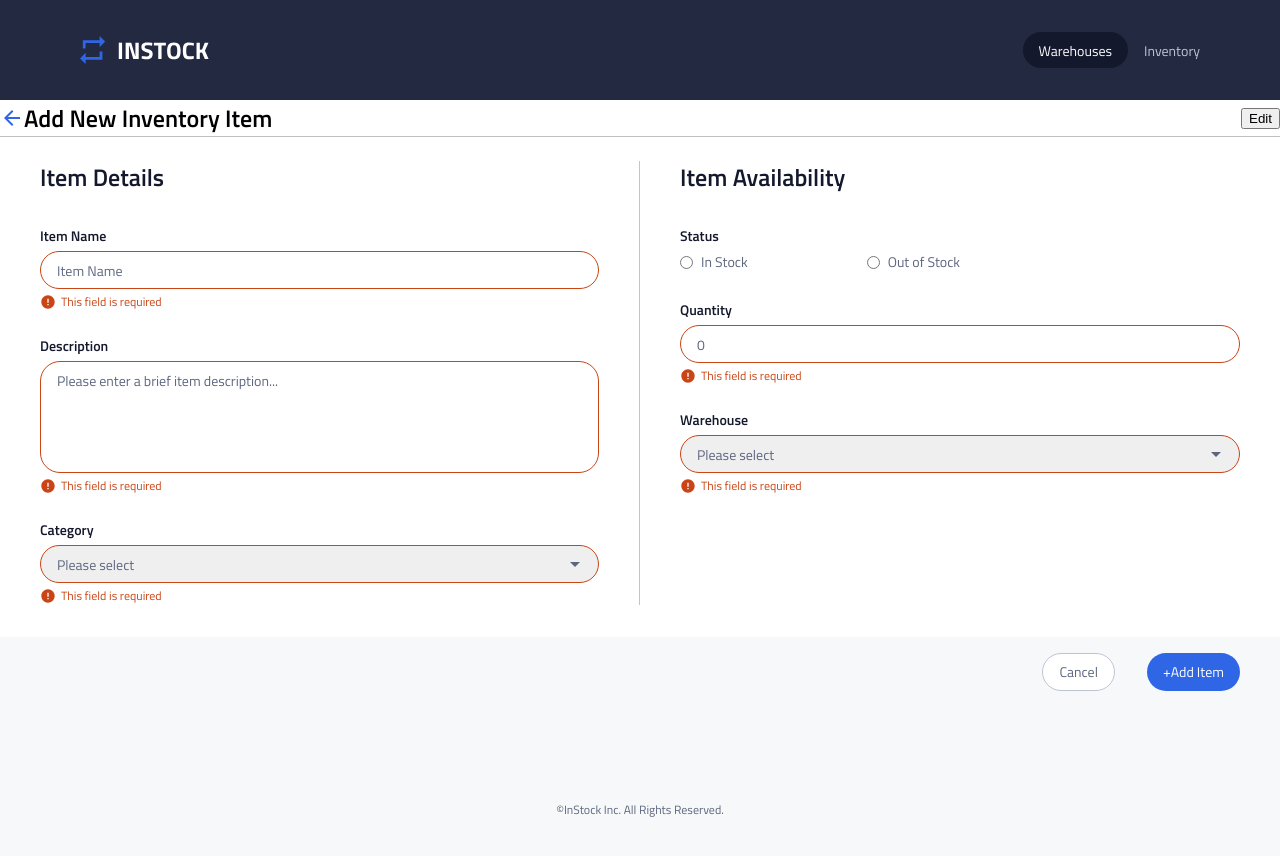
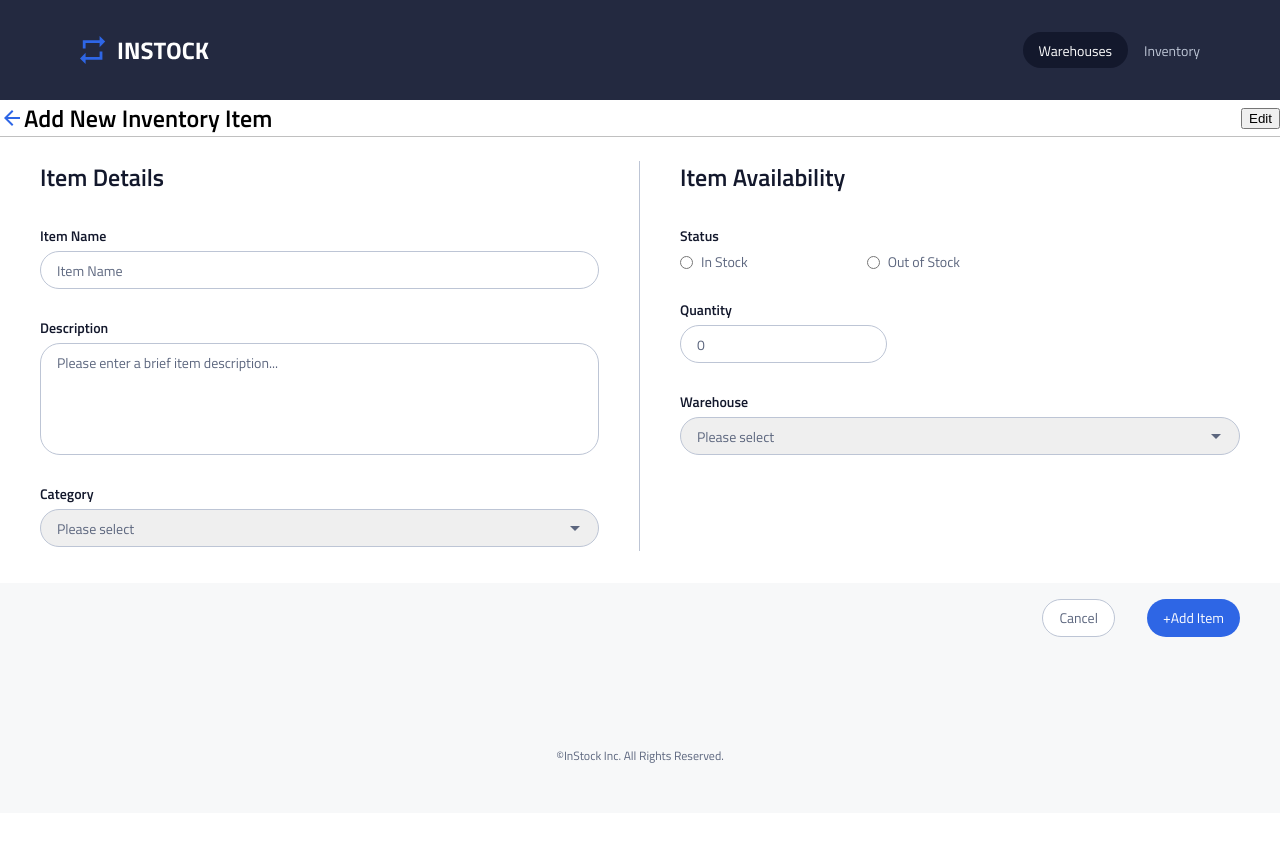
Before and after one commit to vibrentcarey/intstock, a React (Create React App) app in the folder client/: page /inventories/1 in a window 1280 px wide. Shown: the top 856 px of the page. After the commit the page ends 813 px from the top, so only its background shows below. Built offline with nearby package versions, Linux system fonts and the light colour scheme.

Commit message:
add validation for when form is submitted

```diff
--- a/client/src/components/InventoryForm/InventoryForm.js
+++ b/client/src/components/InventoryForm/InventoryForm.js
@@ -3,44 +3,96 @@ import React, { Component } from "react";
 import axios from "axios";
 import errorIcon from "../../assets/error-24px.svg";
 import Button from "../../Button/Button";
-import { Redirect } from 'react-router';
 
 let categoriesList = ['Accessories', 'Apparel', 'Electronics', 'Gear', 'Health'];
 let warehouseNames = ['Manhattan', 'King West', 'Granville', 'San Fran', 'Santa Monica', 'Seattle', 'Montreal', 'Boston'];
 
 class InventoryForm extends Component {
     state = {
-
+        form:{
             itemName: '',
             description:'',
             category: '',
             quantity: '',
+            status: '',
             warehouseName: '',
+        },
+        validation : {
+            itemName: true,
+            description: true,
+            category: true,
+            quantity: true,
+            status: true,
+            warehouseName: true
+        }
     }
 
     cancelHandler = (e) => {
-        e.preventDefault()
-        this.props.history.push("/")
+        this.props.props.history.push("/")
     }
 
     handleChange = (e) => {
         this.setState({
-            [e.target.name]: e.target.value
+            form:{
+                [e.target.name]: e.target.value
+            }
         });
+
         console.log(e.target.value)
     }
     isFormDataValid = (e) => {
-        const { itemName, description, category,quantity, warehouseName} = this.state;
-        if(!itemName || !category || !description ||!quantity || !warehouseName) {
+        const { itemName, description, category,quantity, warehouseName, status} = this.state;
+        if(!itemName || !category || !description ||!quantity || !warehouseName || !status) {
         return false
         }
     }
 
-
-
     // submit form
     submitHandler = (e) => {
         e.preventDefault();
+        console.log(this.state.form.itemName)
+
+        // validating form after submission
+        // itemName
+        if(!this.state.form.itemName) {
+            this.setState({validation: {
+                itemName: false
+            }})
+        }
+        // description
+        if(!this.state.form.description) {
+            this.setState({validation: {
+                description: false
+            }})
+        }
+
+        // category
+        if(!this.state.form.category) {
+            this.setState({validation: {
+                category: false
+            }})
+        }
+
+        // status
+        if(!this.state.form.status) {
+            this.setState({validation: {
+                status: false
+            }})
+        }
+
+        // quantity
+        if(!this.state.form.quantity) {
+            this.setState({validation: {
+                quantity: false
+            }})
+        }
+        // warehouseName
+        if(!this.state.form.warehouseName) {
+            this.setState({validation: {
+                warehouseName: false
+            }})
+        }
+
         if(this.isFormDataValid) {
             const warehouseId = this.props.props.match.params.warehouseId
             // 2922c286-16cd-4d43-ab98-c79f698aeab0
@@ -49,6 +101,7 @@ class InventoryForm extends Component {
                 itemName: e.target.itemName.value,
                 description: e.target.description.value,
                 category: e.target.category.value,
+                status: e.target.status.value,
                 quantity: e.target.quantity.value,
                 warehouseName: e.target.warehouseName.value
             }
@@ -62,7 +115,6 @@ class InventoryForm extends Component {
             })
             e.target.reset();
         }
-
     }
 
     render() {
@@ -77,7 +129,7 @@ class InventoryForm extends Component {
                             <h2 className='inventory-form__heading'>Item Details</h2>
                             {/* Item Name */}
                             <label className='inventory-form__label' htmlFor='itemName'>Item Name </label>
-                            <input className={this.state.valid ? 'inventory-form__input' : 'inventory-form__input inventory-form__input--invalid'}
+                            <input className={this.state.validation.itemName ? 'inventory-form__input' : 'inventory-form__input inventory-form__input--invalid'}
                                 id='itemName'
                                 name='itemName'
                                 type='text'
@@ -85,7 +137,7 @@ class InventoryForm extends Component {
                                 onChange ={this.handleChange}
                                  />
                             {/* Validation form */}
-                            <div className={this.state.itemName ? 'inventory-form__warning--valid' : 'inventory-form__warning'}>
+                            <div className={this.state.validation.itemName ? 'inventory-form__warning--valid' : 'inventory-form__warning'}>
                                 <img
                                     className='inventory-form__warning-icon'
                                     src={errorIcon}
@@ -95,22 +147,25 @@ class InventoryForm extends Component {
                                     This field is required
                                 </p>
                             </div>
+
                             {/* Description */}
                             <label className='inventory-form__label' htmlFor='description'>Description</label>
                             <textarea
                                 placeholder='Please enter a brief item description...'
                                 name='description'
                                 onChange ={this.handleChange}
-                                className={this.state.description ? 'inventory-form__textarea' : 'inventory-form__textarea inventory-form__textarea--invalid'}>
+                                className={this.state.validation.description ? 'inventory-form__textarea' : 'inventory-form__textarea inventory-form__textarea--invalid'}>
                             </textarea>
+
                             {/* Validation form */}
-                            <div className={this.state.description ? 'inventory-form__warning--valid' : 'inventory-form__warning'}>
+                            <div className={this.state.validation.description  ? 'inventory-form__warning--valid' : 'inventory-form__warning'}>
                                 <img className='inventory-form__warning-icon' src={errorIcon} alt='error icon' />
                                 <p className='inventory-form__warning-message'> This field is required</p>
                             </div>
+
                             {/* Category */}
                             <label className='inventory-form__label' htmlFor='category'>Category</label>
-                            <select className={this.state.category ? 'inventory-form__select-option' : 'inventory-form__select-option inventory-form__select-option--invalid'} name='category' id='category'
+                            <select className={this.state.validation.category ? 'inventory-form__select-option' : 'inventory-form__select-option inventory-form__select-option--invalid'} name='category' id='category'
                             onChange ={this.handleChange} required>
                                 <option className='inventory-form__option' value="">Please select</option>
                                 {categoriesList.map((category, i) => {
@@ -118,41 +173,48 @@ class InventoryForm extends Component {
                                         <option className='inventory-form__option' key={i} value={`${category}`}>{`${category}`}</option>)
                                 })}
                             </select>
+
                             {/* Validation form */}
-                            <div className={this.state.category ? 'inventory-form__warning--valid' : 'inventory-form__warning'}>
+                            <div className={this.state.validation.category ? 'inventory-form__warning--valid' : 'inventory-form__warning'}>
                                 <img className='inventory-form__warning-icon' src={errorIcon} alt='error icon' />
                                 <p className='inventory-form__warning-message'> This field is required</p>
                             </div>
                         </fieldset>
+
                         {/* Item-availability */}
                         <fieldset className='inventory-form__item-availability' form='inventory-form' name='inventory-form__item-availability'>
                             <h2 className='inventory-form__heading'>Item Availability</h2>
                             {/* Status */}
                             <label className='inventory-form__label' htmlFor='status'>Status</label>
                             <div className='inventory-form__status'>
+
                                 <div className='inventory-form__stock'>
                                     <input className='inventory-form__radio-button'
-                                    type='radio' name='status'
+                                    type='radio' name='status' id='instock'
                                     onChange ={this.handleChange} value='In Stock' />
                                     <label className='inventory-form__label-status' htmlFor='status'>In Stock</label>
                                 </div>
+
                                 <div className='inventory-form__stock'>
-                                    <input className='inventory-form__radio-button' type='radio' name='status' value='Out Of Stock' />
+                                    <input className='inventory-form__radio-button' type='radio' name='status' onChange ={this.handleChange}  id='outOfStock' value='Out Of Stock' />
                                     <label className='inventory-form__label-status' htmlFor='status'>Out of Stock</label>
                                 </div>
                             </div>
+
                             {/* Quantity */}
-                            <label className='inventory-form__label' htmlFor='quantity'>Quantity</label>
-                            <input className={this.state.quantity ? 'inventory-form__input inventory-form__input-quantity' : 'inventory-form__input inventory-form__input-quantity--invalid'} type='text' name='quantity'
-                            onChange ={this.handleChange}id='quantity' placeholder='0' />
+                            {this.state.form.status === 'Out Of Stock' || <><label className='inventory-form__label' htmlFor='quantity'>Quantity</label>
+                            <input className={this.state.validation.quantity? 'inventory-form__input inventory-form__input-quantity' : 'inventory-form__input inventory-form__input-quantity--invalid'} type='text' name='quantity'
+                            onChange ={this.handleChange}id='quantity' placeholder='0' /></>}
                             {/* Validation form */}
-                            <div className={this.state.quantity ? 'inventory-form__warning--valid' : 'inventory-form__warning'}>
+
+                            <div className={this.state.validation.quantity? 'inventory-form__warning--valid' : 'inventory-form__warning'}>
                                 <img className="inventory-form__warning-icon" src={errorIcon} alt="error icon" />
                                 <p className='inventory-form__warning-message'> This field is required</p>
                             </div>
+
                             {/* WarehouseName */}
                             <label className='inventory-form__label' htmlFor='warehouseName'>Warehouse</label>
-                            <select className={this.state.warehouseName ? 'inventory-form__select-option' : 'inventory-form__select-option inventory-form__select-option--invalid'} name="warehouseName"
+                            <select className={this.state.validation.warehouseName ? 'inventory-form__select-option' : 'inventory-form__select-option inventory-form__select-option--invalid'} name="warehouseName"
                             onChange ={this.handleChange} required>
                                 <option className='inventory-form__option' value="">Please select</option>
                                 {warehouseNames.map((warehouseName, i) => {
@@ -161,7 +223,7 @@ class InventoryForm extends Component {
                                 })}
                             </select>
                             {/* Validation form */}
-                            <div className={this.state.warehouseName ? 'inventory-form__warning--valid' : 'inventory-form__warning'}>
+                            <div className={this.state.validation.warehouseName ? 'inventory-form__warning--valid' : 'inventory-form__warning'}>
                                 <img className="inventory-form__warning-icon" src={errorIcon} alt="error icon" />
                                 <p className='inventory-form__warning-message'> This field is required</p>
                             </div>
```
Also changed, not shown: 2 other files (tests, documents, lock files or other folders).
